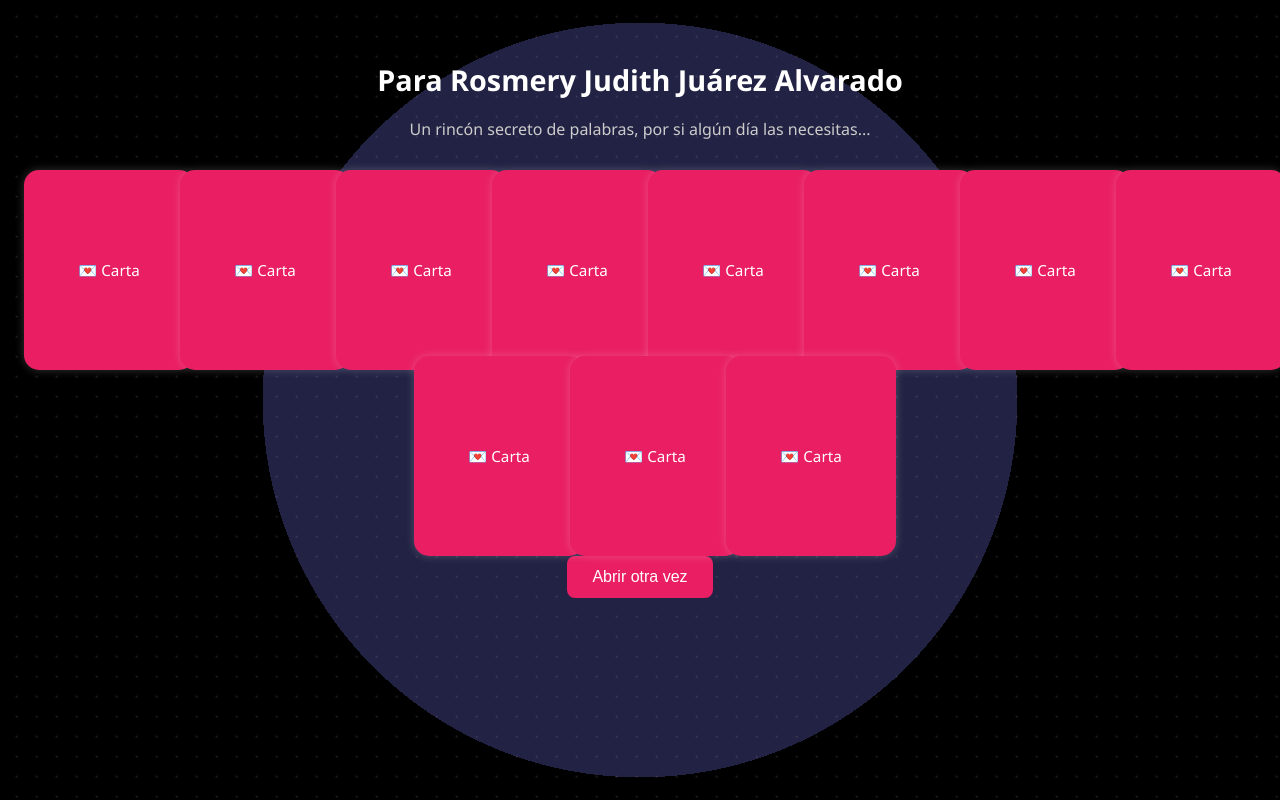
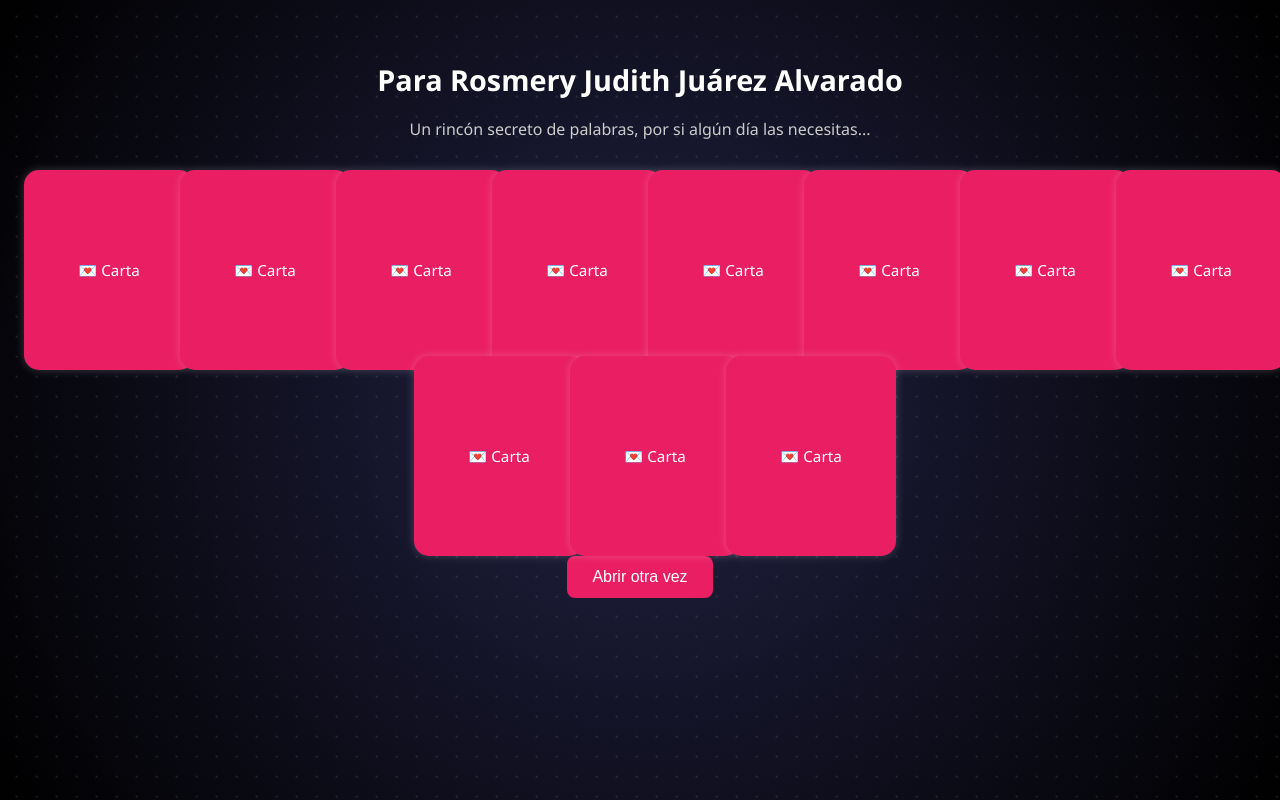
Before and after one commit to juniorzeta03/detalle, a plain HTML site: page index.html in a window 1280 px wide. Drawn offline with Linux system fonts and the light colour scheme.

Commit message:
Actualizar estilos.css

```diff
--- a/estilos.css
+++ b/estilos.css
@@ -14,7 +14,7 @@ body {
   left: 0;
   width: 100%;
   height: 100%;
-  background: radial-gradient(circle, #224 50%, #000 50%);
+  background: radial-gradient(circle, #224 0%, #000 100%);
   z-index: -1;
   overflow: hidden;
 }
```
